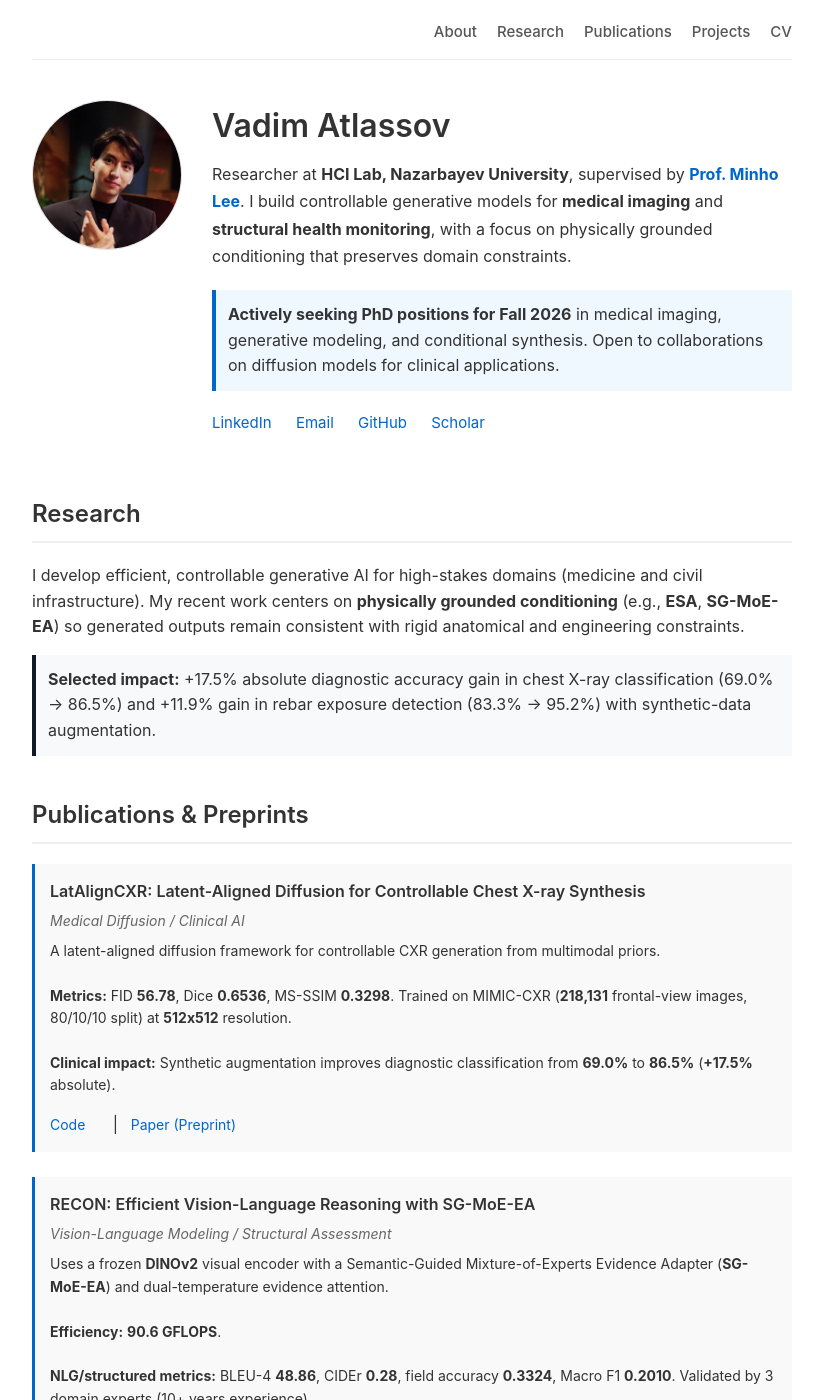
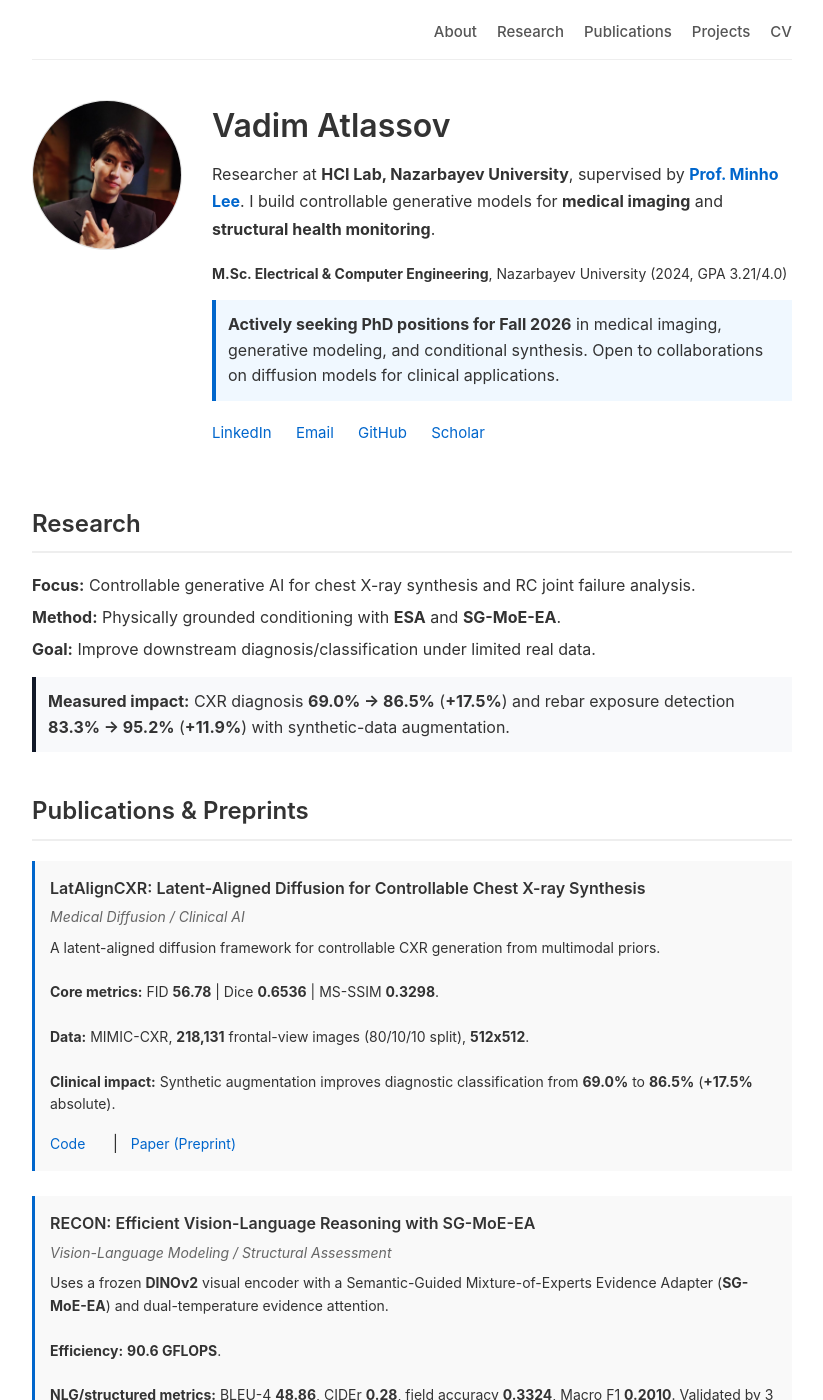
Before and after one commit to Vadim-ATL/Vadim-ATL.github.io, a Jekyll site: the page built from index.md, in a window 1280 px wide and 1400 px high. Shown: the whole window, without its empty margins (228-1051 px from the left). Built offline with Jekyll 4.4.1, drawn with Linux system fonts in a browser that asks for light colours; some of the changed text lies outside the part shown.

Commit message:
Revise research details and metrics in index.md
Updated research focus and metrics in the index file.

```diff
--- a/index.md
+++ b/index.md
@@ -10,9 +10,12 @@ title: Vadim Atlassov - Researcher
   <div style="flex: 1;">
     <h1 style="margin-top: 0;">Vadim Atlassov</h1>
     <p class="bio">
-  Researcher at <strong>HCI Lab, Nazarbayev University</strong>, supervised by <strong><a href="https://scholar.google.com/citations?user=ipi5AVsAAAAJ&hl=ko">Prof. Minho Lee</a></strong>. I build controllable generative models for <strong>medical imaging</strong> and <strong>structural health monitoring</strong>, with a focus on physically grounded conditioning that preserves domain constraints.
+  Researcher at <strong>HCI Lab, Nazarbayev University</strong>, supervised by <strong><a href="https://scholar.google.com/citations?user=ipi5AVsAAAAJ&hl=ko">Prof. Minho Lee</a></strong>. I build controllable generative models for <strong>medical imaging</strong> and <strong>structural health monitoring</strong>.
 </p>
-<div style="background-color: #f0f8ff; padding: 12px; border-left: 4px solid #0066cc; margin: 15px 0;">
+<p style="margin-top: 6px; margin-bottom: 8px; font-size: 14px;">
+  <strong>M.Sc. Electrical & Computer Engineering</strong>, Nazarbayev University (2024, GPA 3.21/4.0)
+</p>
+<div style="background-color:hsl(208, 100.00%, 97.10%); padding: 12px; border-left: 4px solid #0066cc; margin: 15px 0;">
   <strong>Actively seeking PhD positions for Fall 2026</strong> in medical imaging, generative modeling, and conditional synthesis. Open to collaborations on diffusion models for clinical applications.
 </div>
     <div class="contact">
@@ -26,10 +29,12 @@ title: Vadim Atlassov - Researcher
 
 ## Research {#research}
 
-I develop efficient, controllable generative AI for high-stakes domains (medicine and civil infrastructure). My recent work centers on <strong>physically grounded conditioning</strong> (e.g., <strong>ESA</strong>, <strong>SG-MoE-EA</strong>) so generated outputs remain consistent with rigid anatomical and engineering constraints.
+<p style="margin-bottom: 6px;"><strong>Focus:</strong> Controllable generative AI for chest X-ray synthesis and RC joint failure analysis.</p>
+<p style="margin: 6px 0;"><strong>Method:</strong> Physically grounded conditioning with <strong>ESA</strong> and <strong>SG-MoE-EA</strong>.</p>
+<p style="margin-top: 6px;"><strong>Goal:</strong> Improve downstream diagnosis/classification under limited real data.</p>
 
 <div style="background-color: #f8f9fb; padding: 12px; border-left: 4px solid #111827; margin: 15px 0;">
-  <strong>Selected impact:</strong> +17.5% absolute diagnostic accuracy gain in chest X-ray classification (69.0% -> 86.5%) and +11.9% gain in rebar exposure detection (83.3% -> 95.2%) with synthetic-data augmentation.
+  <strong>Measured impact:</strong> CXR diagnosis <strong>69.0% -> 86.5%</strong> (<strong>+17.5%</strong>) and rebar exposure detection <strong>83.3% -> 95.2%</strong> (<strong>+11.9%</strong>) with synthetic-data augmentation.
 </div>
 
 ## Publications & Preprints {#publications}
@@ -40,7 +45,9 @@ I develop efficient, controllable generative AI for high-stakes domains (medicin
     <p style="font-size: 14px; margin-top: 8px;">
   A latent-aligned diffusion framework for controllable CXR generation from multimodal priors.
   <br><br>
-  <strong>Metrics:</strong> FID <strong>56.78</strong>, Dice <strong>0.6536</strong>, MS-SSIM <strong>0.3298</strong>. Trained on MIMIC-CXR (<strong>218,131</strong> frontal-view images, 80/10/10 split) at <strong>512x512</strong> resolution.
+  <strong>Core metrics:</strong> FID <strong>56.78</strong> | Dice <strong>0.6536</strong> | MS-SSIM <strong>0.3298</strong>.
+  <br><br>
+  <strong>Data:</strong> MIMIC-CXR, <strong>218,131</strong> frontal-view images (80/10/10 split), <strong>512x512</strong>.
   <br><br>
   <strong>Clinical impact:</strong> Synthetic augmentation improves diagnostic classification from <strong>69.0%</strong> to <strong>86.5%</strong> (<strong>+17.5%</strong> absolute).</p>
     <div class="paper-links">
```
Also changed, not shown: other parts of index.md (+0 -1 lines).
